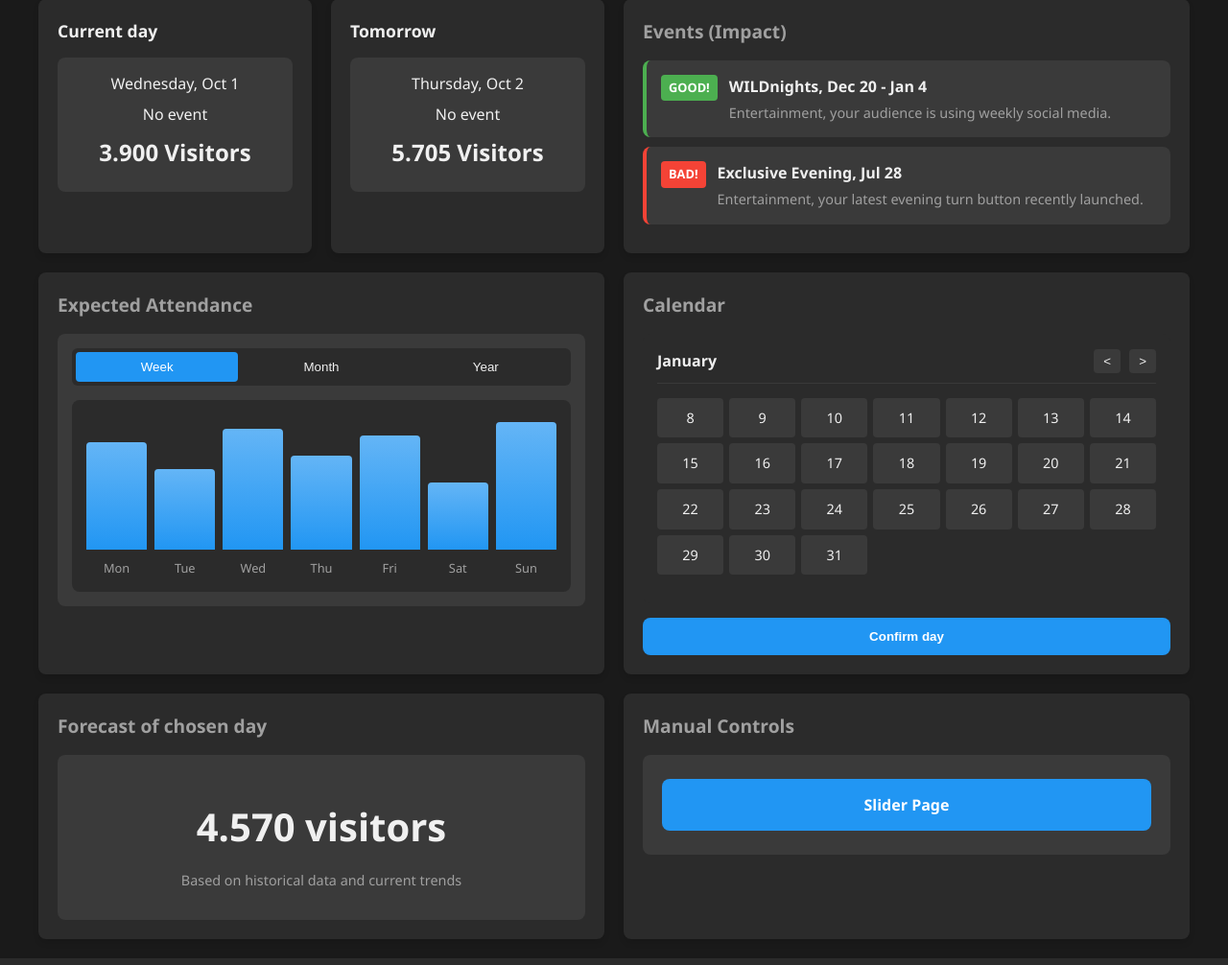
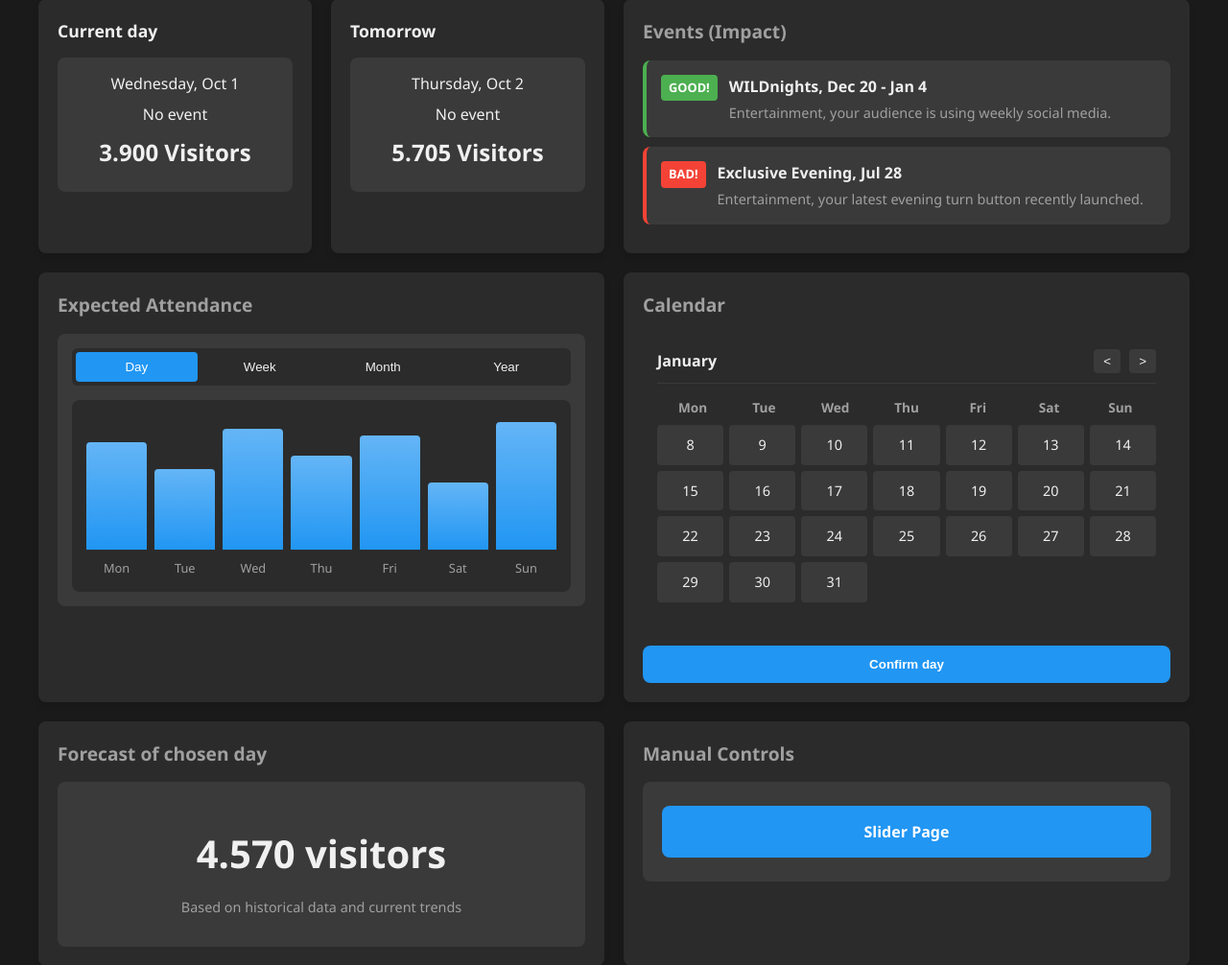
Before and after one commit to PJMoller/Wildlands_Procyon, a Flask app: page / in a window 1280 px wide. Shown: the part 21-1027 px from the top of the page at 96% size. Run offline with Flask 3, Linux system fonts and the light colour scheme.

Commit message:
days of the week start.

```diff
--- a/static/style.css
+++ b/static/style.css
@@ -367,3 +367,13 @@ h3 {
         min-width: 20px;
     }
 }
+
+.calendar-weekdays {
+    display: grid;
+    grid-template-columns: repeat(7, 1fr);
+    text-align: center;
+    font-weight: bold;
+    color: var(--text-secondary);
+    margin-bottom: 8px;
+    font-size: 0.85rem;
+}
--- a/templates/Dashboard.html
+++ b/templates/Dashboard.html
@@ -48,12 +48,12 @@
             <h3>Expected Attendance</h3>
             <div class="content-box">
                 <div class="chart-options">
-                    <button class="active">Week</button>
+                    <button class="active">Day</button>
+                    <button>Week</button>
                     <button>Month</button>
                     <button>Year</button>
                 </div>
                 <div class="chart-area">
-                    <!-- Simple bar chart representation -->
                     <div class="chart-bars">
                         <div class="bar" style="height: 80%"></div>
                         <div class="bar" style="height: 60%"></div>
@@ -86,8 +86,19 @@
                         <button>&gt;</button>
                     </div>
                 </div>
+
+                <!-- ✅ Dias da semana -->
+                <div class="calendar-weekdays">
+                    <div>Mon</div>
+                    <div>Tue</div>
+                    <div>Wed</div>
+                    <div>Thu</div>
+                    <div>Fri</div>
+                    <div>Sat</div>
+                    <div>Sun</div>
+                </div>
+
                 <div class="calendar-grid">
-                    <!-- Calendar days would be generated dynamically -->
                     <div class="calendar-day">8</div>
                     <div class="calendar-day">9</div>
                     <div class="calendar-day">10</div>
@@ -128,11 +139,11 @@
         <div class="widget manual-link">
             <h3>Manual Controls</h3>
             <div class="content-box link-box">
-                <a href="{{ url_for('slider') }}" class="manual-button">Slider Page</a>
+                <a href="Slider.html" class="manual-button">Slider Page</a>
             </div>
         </div>
     </div>
 
-    <script src="{{ url_for('static', filename='script.js') }}"></script>
+    <script src="static/script.js"></script>
 </body>
 </html>
```
